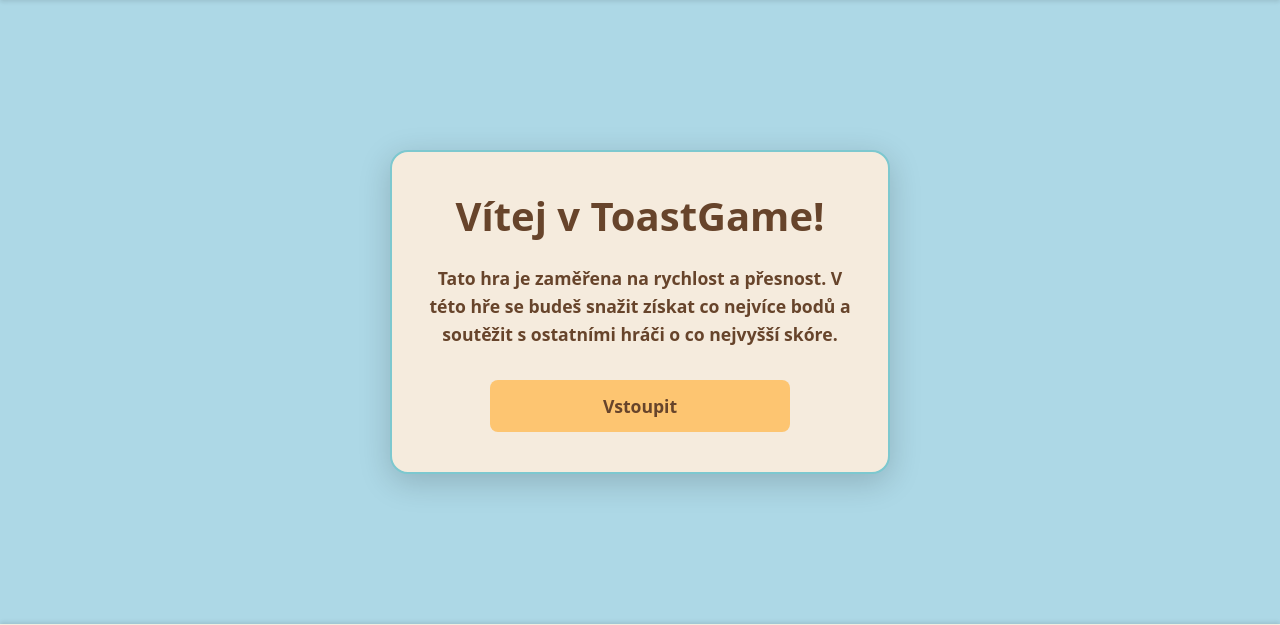
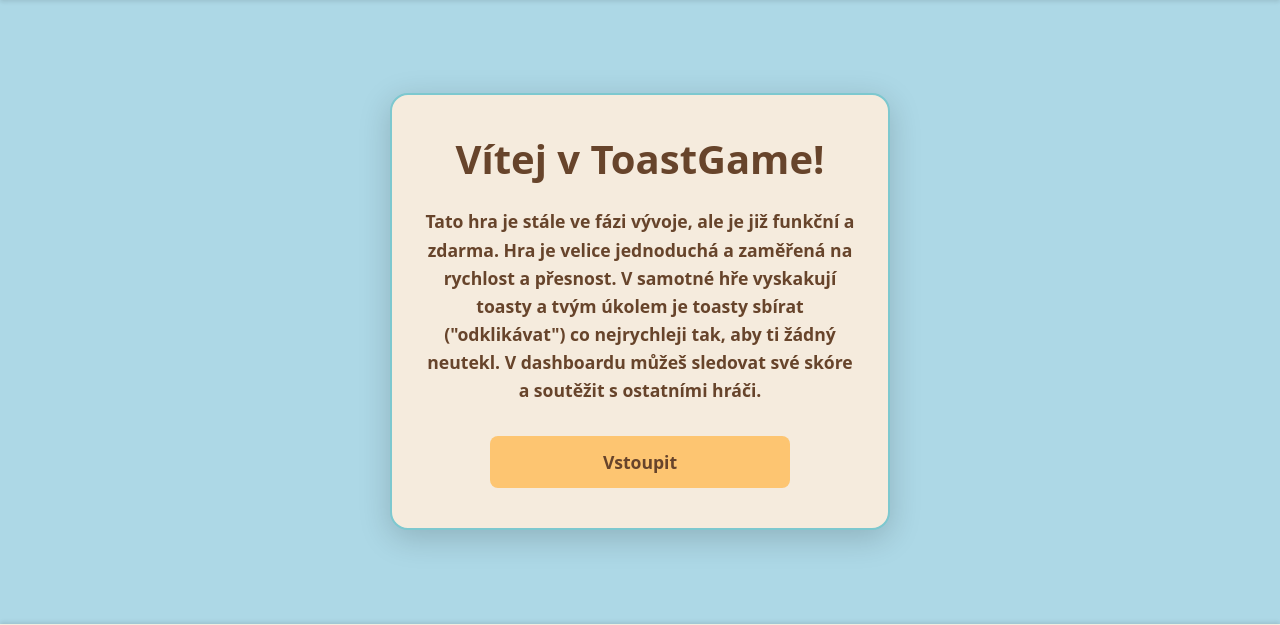
Before and after one commit to just-marrty/ToastGame, a Django app: page / in a window 1280 px wide. Shown: the part 63-688 px from the top of the page. Run offline with Django 5.2, Linux system fonts and the light colour scheme; some libraries are stand-ins or nearby versions.

```diff
--- a/game/templates/game/home.html
+++ b/game/templates/game/home.html
@@ -55,8 +55,9 @@ body, html {
 <div class="center-outer">
   <div class="frame">
       <h1>Vítej v ToastGame!</h1>
-      <p>Tato hra je zaměřena na rychlost a přesnost.
-          V této hře se budeš snažit získat co nejvíce bodů a soutěžit s ostatními hráči o co nejvyšší skóre.</p>
+      <p>Tato hra je stále ve fázi vývoje, ale je již funkční a zdarma. Hra je velice jednoduchá a zaměřená na rychlost a přesnost.
+         V samotné hře vyskakují toasty a tvým úkolem je toasty sbírat ("odklikávat") co nejrychleji tak,
+          aby ti žádný neutekl. V dashboardu můžeš sledovat své skóre a soutěžit s ostatními hráči.</p>
       <a href="{% url 'login' %}" class="btn btn-primary">
           Vstoupit
       </a>
```
